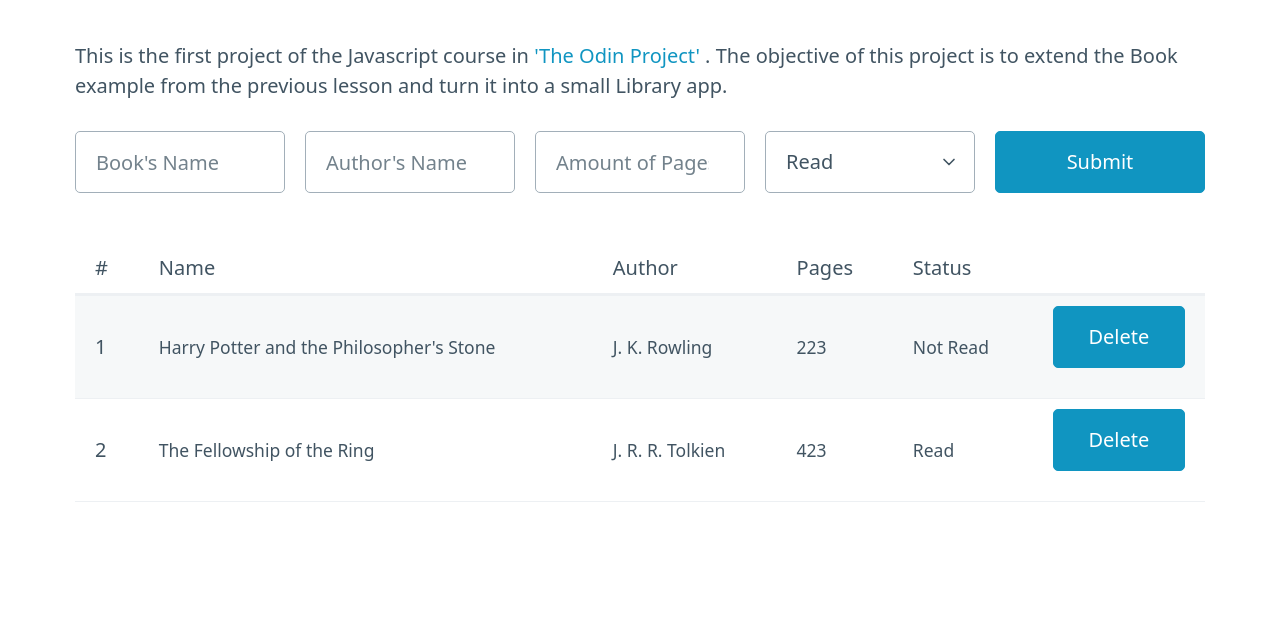
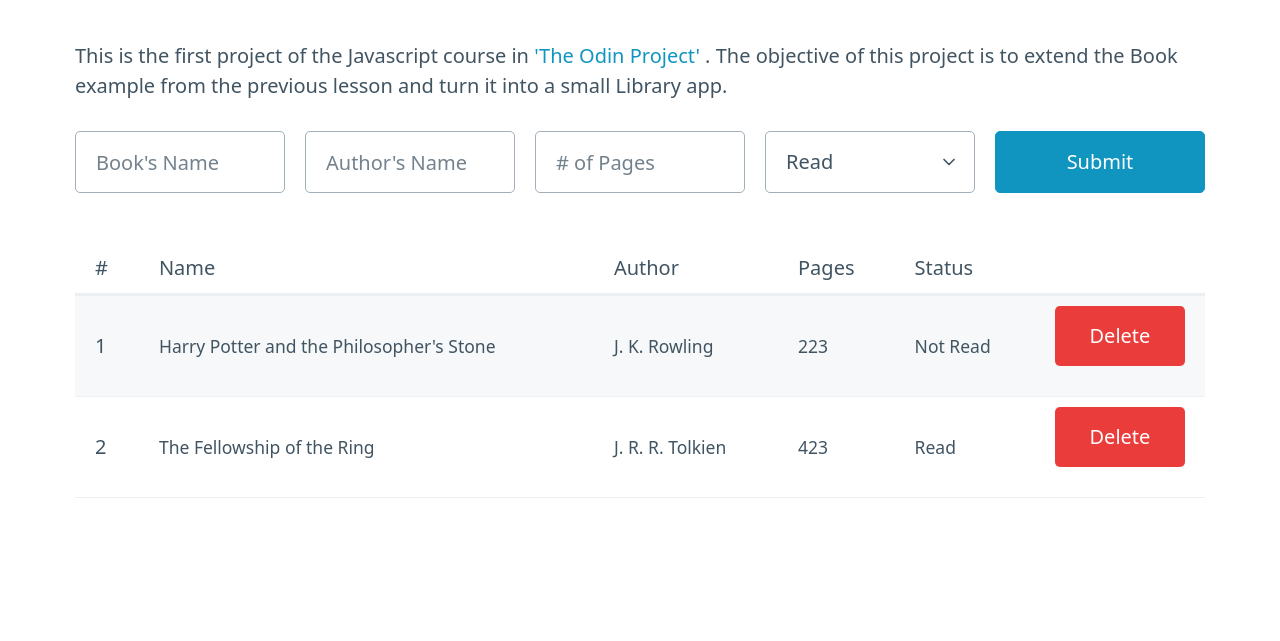
Before and after one commit to lucastkacz/library, a plain HTML site: page index.html in a window 1280 px wide. Shown: the part 159-800 px from the top of the page. Drawn offline with nearby package versions, Linux system fonts and the light colour scheme.

Commit message:
Modified style

```diff
--- a/index.html
+++ b/index.html
@@ -38,13 +38,7 @@
                 <div class="grid">
                     <input type="text" name="name" placeholder="Book's Name" required />
                     <input type="text" name="author" placeholder="Author's Name" required />
-                    <input
-                        type="number"
-                        name="pages"
-                        placeholder="Amount of Pages"
-                        min="1"
-                        required
-                    />
+                    <input type="number" name="pages" placeholder="# of Pages" min="1" required />
                     <select name="status">
                         <option value="read">Read</option>
                         <option value="not-read">Not read</option>
@@ -73,7 +67,7 @@
                                 <td>J. K. Rowling</td>
                                 <td>223</td>
                                 <td>Not Read</td>
-                                <td><button>Delete</button></td>
+                                <td><button id="delete-button">Delete</button></td>
                             </tr>
                             <tr>
                                 <th scope="row">2</th>
@@ -81,13 +75,12 @@
                                 <td>J. R. R. Tolkien</td>
                                 <td>423</td>
                                 <td>Read</td>
-                                <td><button>Delete</button></td>
+                                <td><button id="delete-button">Delete</button></td>
                             </tr>
                         </tbody>
                     </table>
                 </figure>
             </section>
-            <!-- ./ Tables -->
         </main>
         <footer>@ <a href="https://github.com/lucastkacz/library">lucastkacz</a></footer>
     </body>
--- a/style.css
+++ b/style.css
@@ -7,3 +7,12 @@
 footer {
     text-align: center;
 }
+
+#delete-button {
+    background-color: rgb(235, 60, 60);
+    border: red;
+}
+
+#delete-button:hover {
+    background-color: rgb(185, 46, 46);
+}
```
